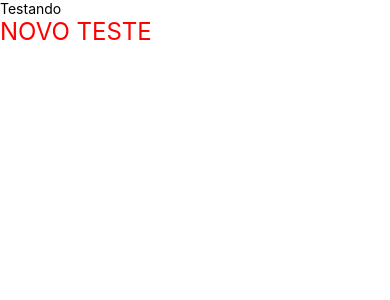
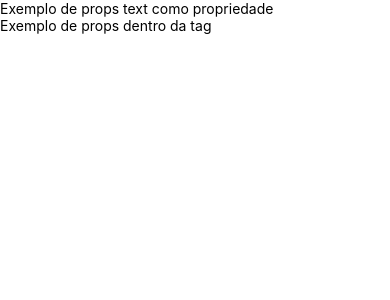
Before and after one commit to tfreitasdevv/vendasOnlineReactNative, a React Native app: screen / in a window 390 px wide. Shown: the top 300 px of the page. Built offline with nearby package versions, Linux system fonts and the light colour scheme.

Commit message:
Versão temporária (Props)
Apenas exemplo de uso do Props - React Native Básico. Arquivo Examples.tsx será apagado.

```diff
--- a/src/App.tsx
+++ b/src/App.tsx
@@ -1,6 +1,7 @@
 import React from "react";
 import { SafeAreaView, Text } from "react-native";
 import styled from "styled-components/native";
+import Example from "./Example";
 
 const TextNew = styled.Text `
     color: red;
@@ -9,8 +10,8 @@ const TextNew = styled.Text `
 
 const App = () => {
     return <SafeAreaView>
-        <Text>Testando</Text>
-        <TextNew>NOVO TESTE</TextNew>
+        <Example text="Exemplo de props text como propriedade"></Example>
+        <Example>Exemplo de props dentro da tag</Example>
     </SafeAreaView>
 }
 
--- /dev/null
+++ b/src/Example.tsx
@@ -0,0 +1,18 @@
+import React from "react";
+import { Text, View } from "react-native";
+
+interface ExampleProps {
+    text?: string;
+    children?: string;
+}
+
+const Example = ({text, children}: ExampleProps) => {
+    return (
+        <View>
+            <Text>{ children }</Text>
+            <Text>{ text }</Text>
+        </View>
+    );
+};
+
+export default Example;
```
